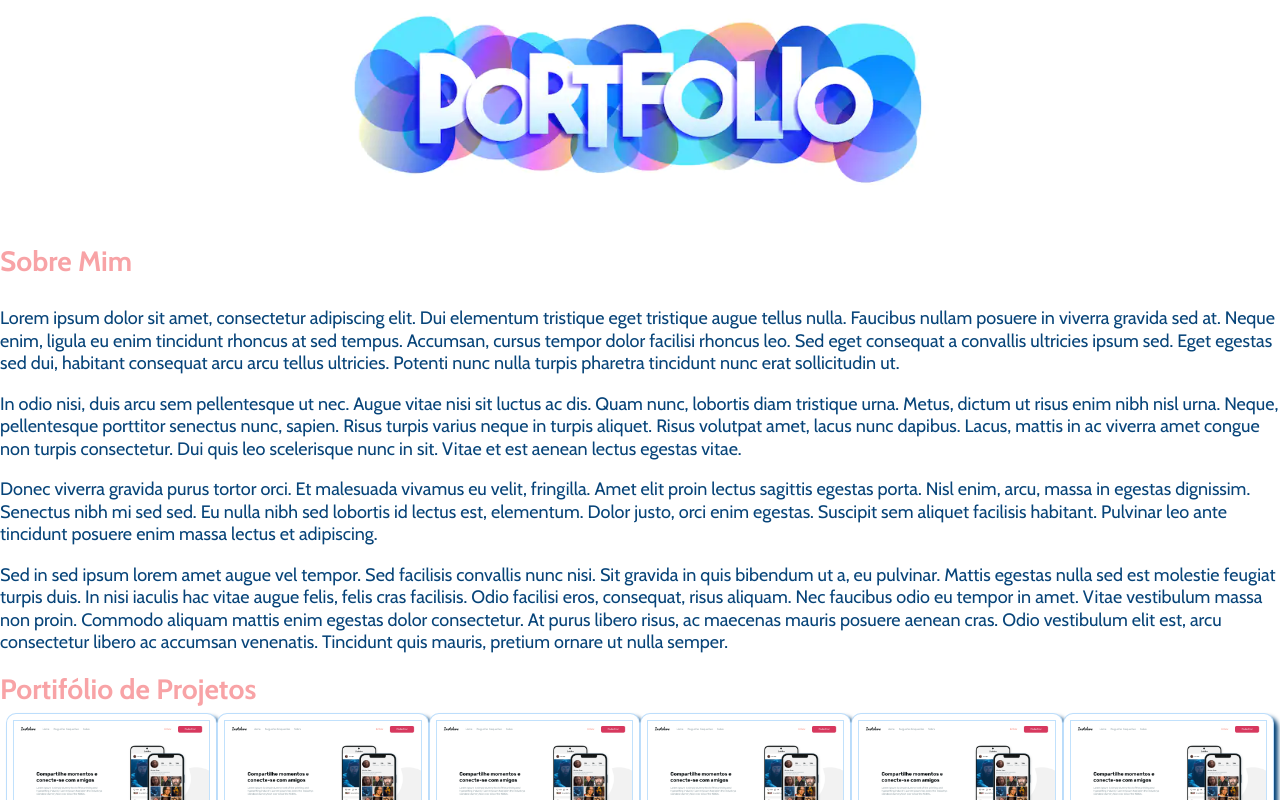
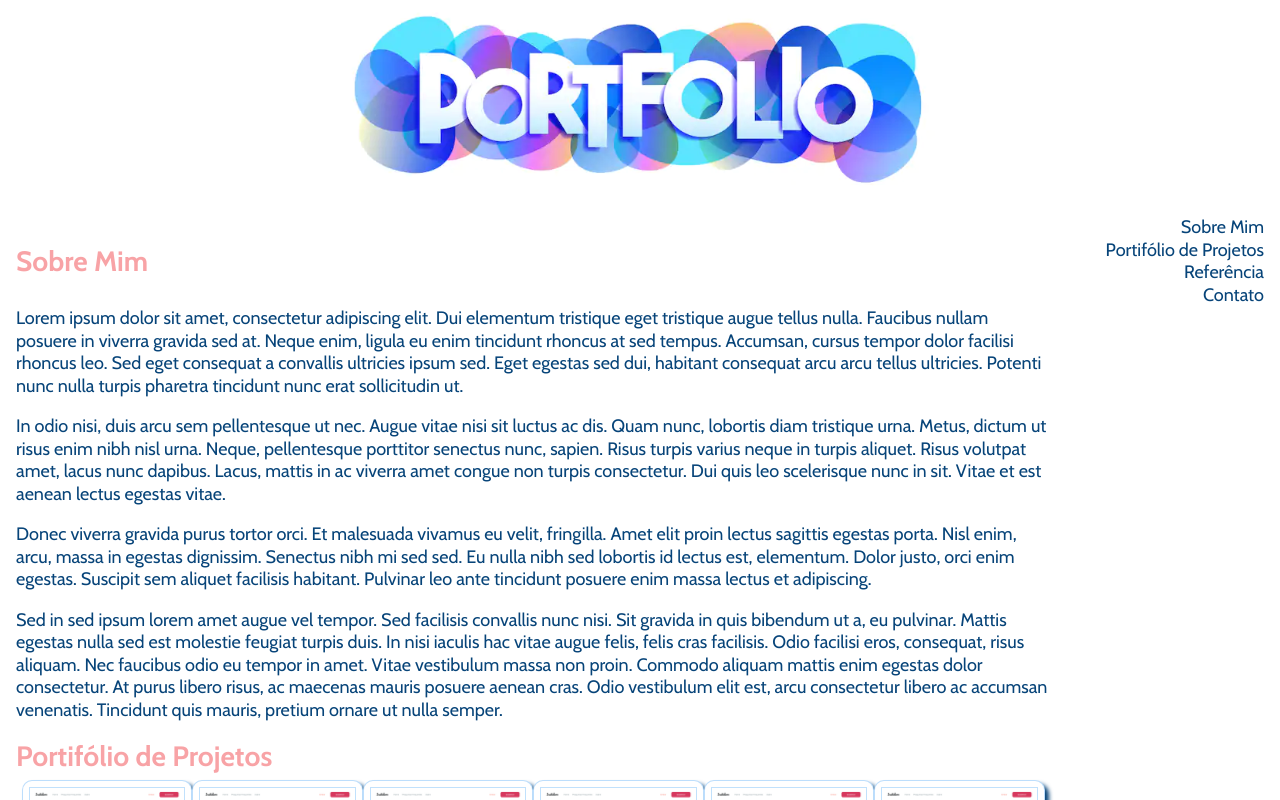
Before and after one commit to fernandoadriano/portfolio, a Next.js app: page / in a window 1280 px wide. Shown: the top 800 px of the page. Built offline with nearby package versions, Linux system fonts and the light colour scheme.

Commit message:
Criado o Menu

```diff
--- a/pages/index.js
+++ b/pages/index.js
@@ -1,8 +1,8 @@
 import React from 'react';
 
 import Box from '../src/components/layout/Box';
-import Content from '../src/foundations/Content';
 import Footer from '../src/regions/Footer';
+import Grid from '../src/components/layout/Grid';
 import Header from '../src/regions/Header';
 import AboutMe from '../src/regions/AboutMe';
 import Contact from '../src/regions/Contact';
@@ -19,15 +19,39 @@ export default function Home() {
       flexDirection="column"
       justifyContent="flex-start"
     >
+      <Grid.Container>
+        <Grid.Row>
+          <Grid.Col value={12}>
             <Header />
-      <Content>
+          </Grid.Col>
+        </Grid.Row>
+        <Grid.Row>
+          <Grid.Col
+            value={{ xs: 12, md: 10 }}
+            order="1"
+          >
             <AboutMe />
             <Projects />
             {/* <References />
             <Contact /> */}
-      </Content>
-      {/* <MenuArea /> */}
+          </Grid.Col>
+          <Grid.Col
+            value={{ xs: 12, md: 2 }}
+            display="flex"
+            alignItems="flex-end"
+            justifyContent="top"
+            flexDirection="column"
+            order="2"
+          >
+            <MenuArea />
+          </Grid.Col>
+        </Grid.Row>
+        <Grid.Row>
+          <Grid.Col value={12}>
             <Footer />
+          </Grid.Col>
+        </Grid.Row>
+      </Grid.Container>
     </Box>
   );
 }
--- a/src/components/Card/index.js
+++ b/src/components/Card/index.js
@@ -1,4 +1,5 @@
 import styled, { css } from 'styled-components';
+import PropTypes from 'prop-types';
 
 const Card = styled.div`
   display: flex;
@@ -29,4 +30,8 @@ Card.Image = styled.span`
 Card.Title = styled.span``;
 Card.Description = styled.span``;
 
+Card.propTypes = {
+  size: PropTypes.oneOf([1, 2, 3, 4, 5, 6, 7, 8, 9, 10, 11, 12]),
+};
+
 export default Card;
--- /dev/null
+++ b/src/components/layout/Grid/index.js
@@ -0,0 +1,145 @@
+import styled, { css } from 'styled-components';
+
+import { breakpoints } from '../../../theme';
+import breakpointsMedia from '../../../theme/utils/breakpointsMedia';
+import propToStyle from '../../../theme/utils/propToStyle';
+
+const size2Perc = (value) => (100 * value) / 12;
+
+const Col = styled.div`
+  padding-right: 16px;
+  padding-left: 16px;
+  flex-basis: 0;
+  flex-grow: 1;
+  max-width: 100%;
+  ${({ value }) => {
+    if (typeof value === 'number') {
+      return css`
+      flex: 0 0 ${size2Perc(value)}%;
+      max-width: ${size2Perc(value)}%;
+    `;
+    }
+    return breakpointsMedia({
+      ...(value.xs && {
+        xs: css`
+      flex: 0 0 ${size2Perc(value.xs)}%;
+      max-width: ${size2Perc(value.xs)}%;
+    `,
+      }),
+      ...(value.sm && {
+        sm: css`
+      flex: 0 0 ${size2Perc(value.sm)}%;
+      max-width: ${size2Perc(value.sm)}%;
+    `,
+      }),
+      ...(value.md && {
+        md: css`
+      flex: 0 0 ${size2Perc(value.md)}%;
+      max-width: ${size2Perc(value.md)}%;
+    `,
+      }),
+      ...(value.lg && {
+        lg: css`
+      flex: 0 0 ${size2Perc(value.lg)}%;
+      max-width: ${size2Perc(value.lg)}%;
+    `,
+      }),
+      ...(value.xl && {
+        xl: css`
+      flex: 0 0 ${size2Perc(value.xl)}%;
+      max-width: ${size2Perc(value.xl)}%;
+    `,
+      }),
+    });
+  }}
+  ${({ offset }) => {
+    if (typeof offset === 'number') {
+      return css`
+      margin-left: ${size2Perc(offset)}%;
+    `;
+    }
+    return breakpointsMedia({
+      ...(offset.xs && {
+        xs: css`
+      margin-left: ${size2Perc(offset.xs)}%;
+    `,
+      }),
+      ...(offset.sm && {
+        sm: css`
+      margin-left: ${size2Perc(offset.sm)}%;
+    `,
+      }),
+      ...(offset.md && {
+        md: css`
+      margin-left: ${size2Perc(offset.md)}%;
+    `,
+      }),
+      ...(offset.lg && {
+        lg: css`
+      margin-left: ${size2Perc(offset.lg)}%;
+    `,
+      }),
+      ...(offset.xl && {
+        xl: css`
+      margin-left: ${size2Perc(offset.xl)}%;
+    `,
+      }),
+    });
+  }}
+
+  ${propToStyle('display')}
+  ${propToStyle('alignItems')}
+  ${propToStyle('justifyContent')}
+  ${propToStyle('flexDirection')}
+  ${propToStyle('backgroundColor')};
+  ${propToStyle('order')};
+`;
+
+Col.defaultProps = {
+  value: {},
+  offset: {},
+};
+
+const Grid = {
+  Container: styled.div`
+    width: 100%;
+    padding-right: 28px;
+    padding-left: 28px;
+    margin-right: auto;
+    margin-left: auto;
+
+    ${breakpointsMedia({
+    xs: css`
+      max-width: ${breakpoints.xs}px;
+
+      padding-right: 28px;
+      padding-left: 28px;
+    `,
+    sm: css`
+      max-width: ${breakpoints.sm}px;
+    `,
+    md: css`
+      max-width: ${breakpoints.md}px;
+      padding-right: 16px;
+      padding-left: 16px;
+    `,
+    lg: css`
+      max-width: ${breakpoints.lg}px;
+    `,
+    xl: css`
+      max-width: ${breakpoints.xl}px;
+    `,
+  })}
+    ${propToStyle('marginTop')}
+  `,
+  Row: styled.div`
+    display: flex;
+    flex-wrap: wrap;
+    margin-right: -16px;
+    margin-left: -16px;
+    ${propToStyle('backgroundColor')};
+  `,
+  Col,
+};
+
+export { Grid as default };
--- a/src/regions/MenuArea/index.js
+++ b/src/regions/MenuArea/index.js
@@ -3,14 +3,31 @@ import React from 'react';
 import styled from 'styled-components';
 import PropTypes from 'prop-types';
 
+import propToStyle from '../../theme/utils/propToStyle';
+import variants from '../../theme/typographyVariants';
+
 const MenuAreaWrapper = styled.div``;
+const MenuItem = styled.span`
+  ${({ variant, theme }) => variants[variant](theme)};
+  ${propToStyle('display')}
+  ${propToStyle('textAlign')}
+`;
+
+MenuItem.defaultProps = {
+  variant: 'paragraph1',
+};
 
 const MenuArea = ({ ...props }) => (
-  <MenuAreaWrapper {...props}>Menu</MenuAreaWrapper>
+  <MenuAreaWrapper {...props}>
+    <MenuItem display="block" textAlign="end">Sobre Mim</MenuItem>
+    <MenuItem display="block" textAlign="end">Portifólio de Projetos</MenuItem>
+    <MenuItem display="block" textAlign="end">Referência</MenuItem>
+    <MenuItem display="block" textAlign="end">Contato</MenuItem>
+  </MenuAreaWrapper>
 );
 
-// MenuArea.propTypes = {
-//   children: PropTypes.node,
-// };
+MenuArea.propTypes = {
+  children: PropTypes.node.isRequired,
+};
 
 export default MenuArea;
--- a/src/regions/Projects/index.js
+++ b/src/regions/Projects/index.js
@@ -1,5 +1,6 @@
 import React from 'react';
 import styled from 'styled-components';
+// import PropTypes from 'prop-types';
 
 import Box from '../../components/layout/Box';
 import Card from '../../components/Card';
```
Lines whose indentation alone changed are shown as unchanged.
